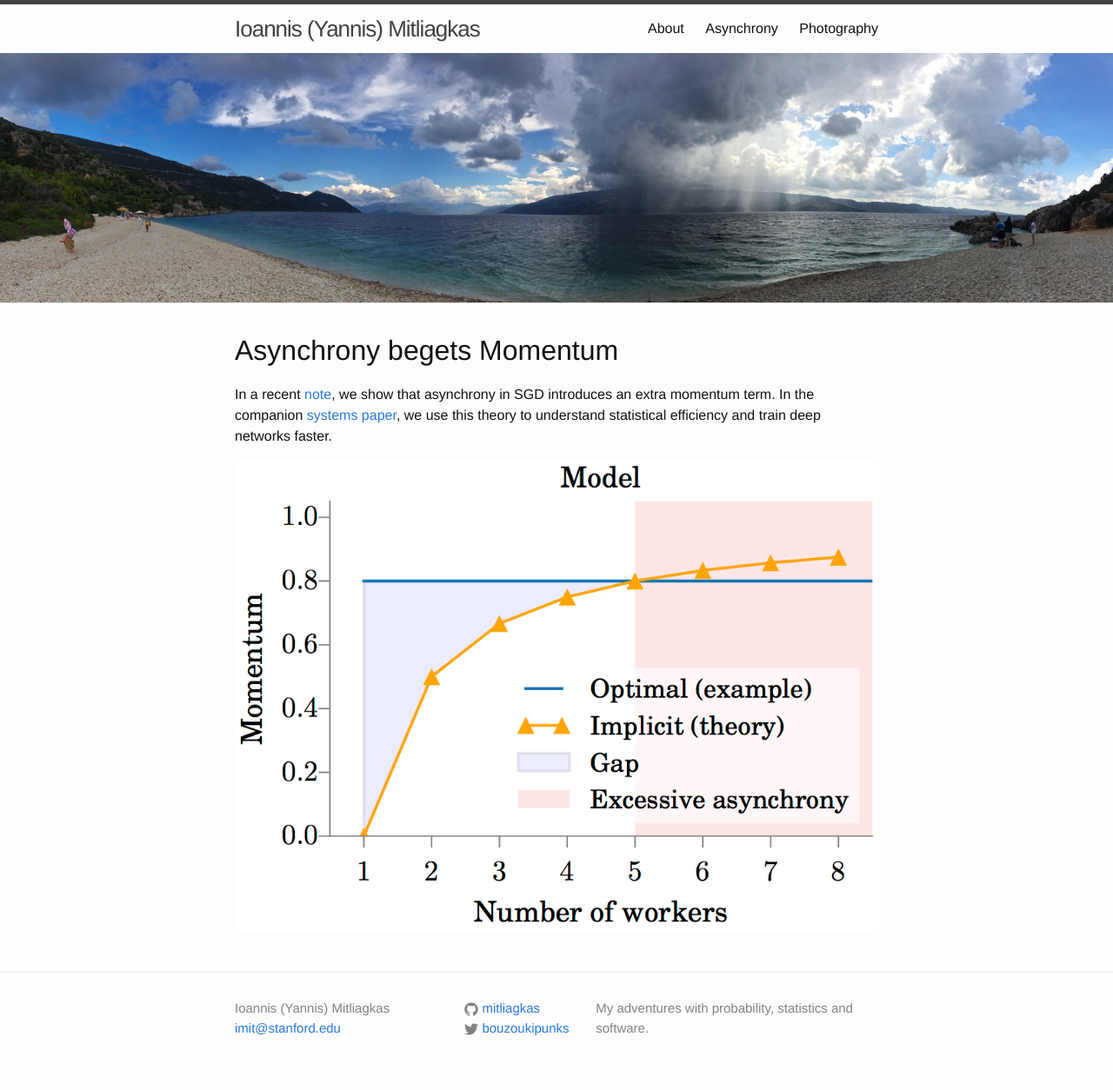
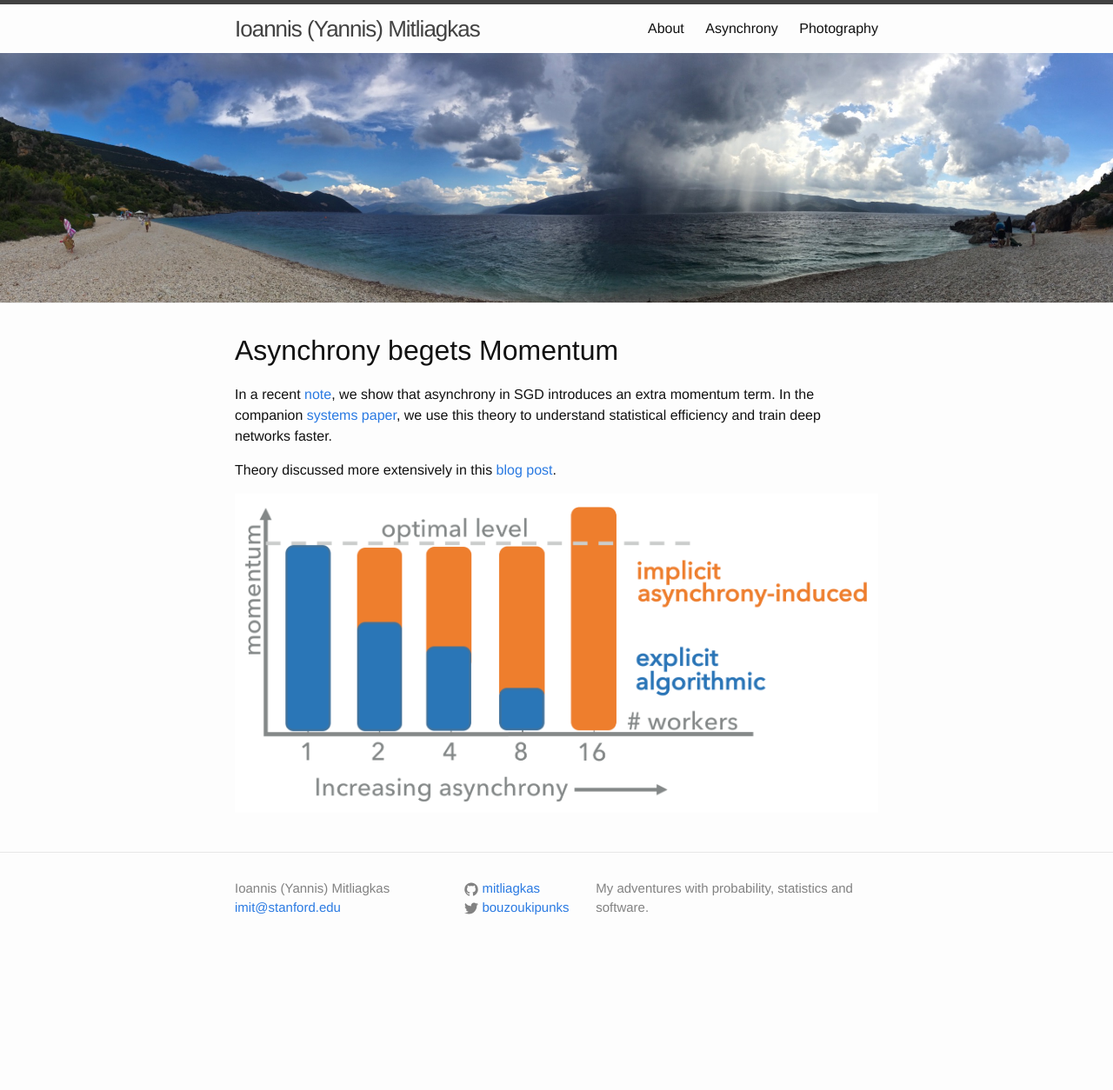
Before and after one commit to mitliagkas/mitliagkas.github.io, a Jekyll site: the page built from asynchrony.md, in a window 1280 px wide. Shown: the whole page at 87% size. Built offline with Jekyll 4.4.1, drawn with Linux system fonts in a browser that asks for light colours; after the commit the page ends 1116 px from its top, so only the background shows below that.

Commit message:
Asynchrony project details.

```diff
--- a/asynchrony.md
+++ b/asynchrony.md
@@ -13,4 +13,6 @@ In the companion [systems paper](http://bit.ly/ovore), we use this
 theory to understand statistical efficiency and train deep networks
 faster.
 
-![Momentum from asynchrony]({{ site.baseurl }}/images/model-momentum.png "Momentum vs asynchrony")
+Theory discussed more extensively in this [blog post](http://stanford.edu/~imit/tuneyourmomentum/theory/).
+
+![Momentum from asynchrony]({{ site.baseurl }}/images/theory-prediction.png "Momentum vs asynchrony")
```
Also changed, not shown: images/theory-prediction.png (added).
